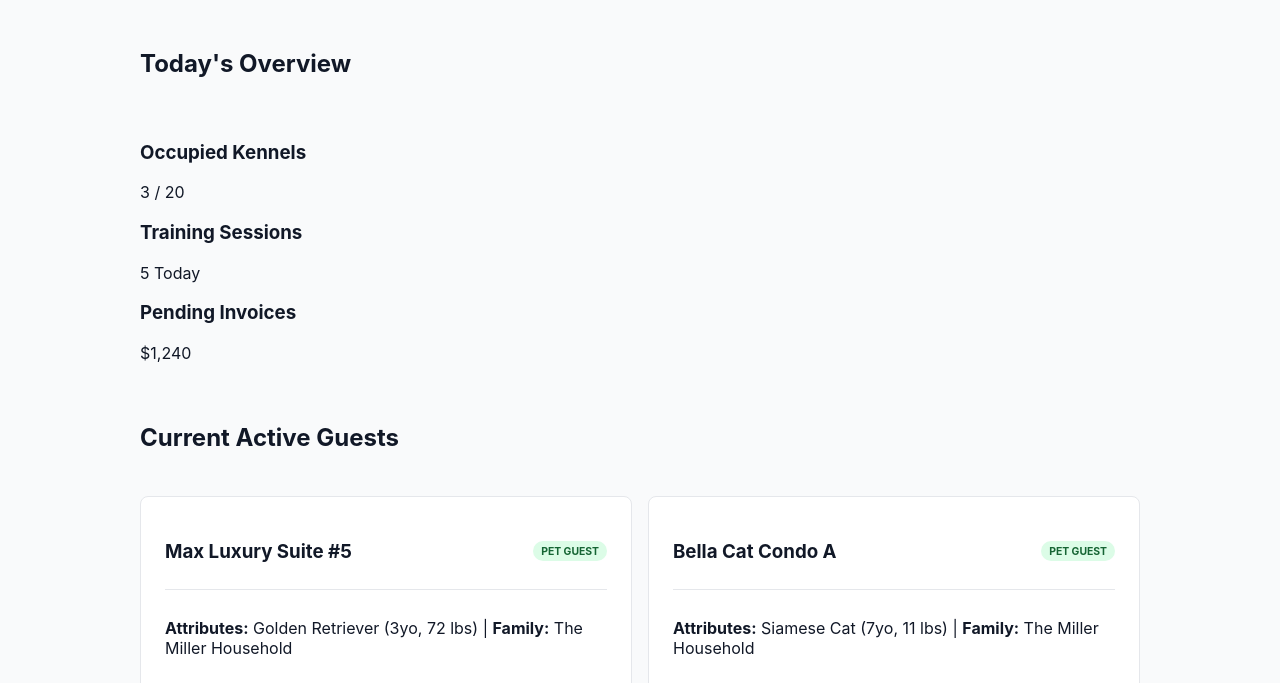
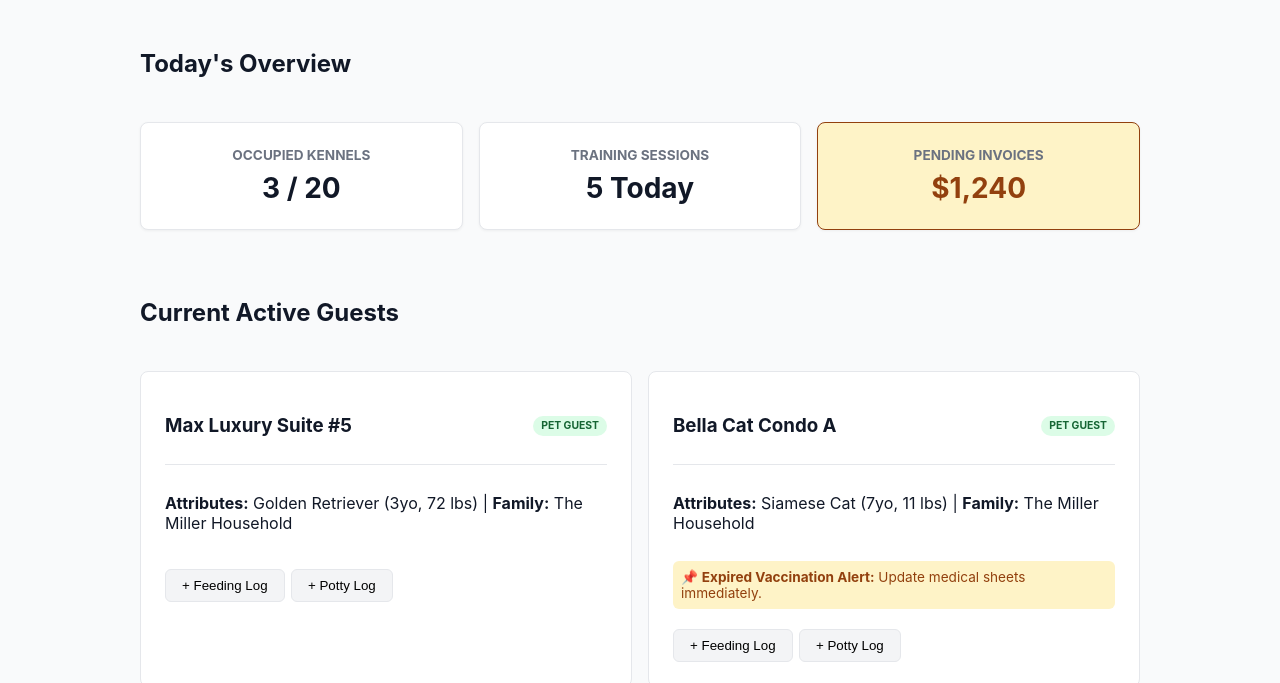
Before and after one commit to SphynxGitHub/barkboard, a plain HTML site: page index.html in a window 1280 px wide. Shown: the part 70-753 px from the top of the page. Drawn offline with Linux system fonts and the light colour scheme.

Commit message:
Update styles.css

```diff
--- a/styles.css
+++ b/styles.css
@@ -115,3 +115,12 @@
 .modal-content { background: white; padding: 2rem; border-radius: 0.5rem; width: 100%; max-width: 500px; display: flex; flex-direction: column; gap: 1rem; }
 .form-group { display: flex; flex-direction: column; gap: 0.25rem; }
 .modal-actions { display: flex; justify-content: flex-end; gap: 0.5rem; }
+
+/* Analytics Dashboard */
+.stats-grid { display: grid !important; grid-template-columns: repeat(auto-fit, minmax(220px, 1fr)) !important; gap: 1rem !important; margin-bottom: 1.5rem !important;}
+.stat-card { background: var(--surface) !important; padding: 1.5rem !important; border-radius: 0.5rem !important; border: 1px solid var(--border) !important; text-align: center !important;
+    box-shadow: 0 1px 3px rgba(0,0,0,0.05) !important;}
+.stat-card h3 { margin: 0 !important; font-size: 0.85rem !important; color: #6b7280 !important; text-transform: uppercase !important;}
+.stat-card p { margin: 0.5rem 0 0 0 !important; font-size: 1.75rem !important; font-weight: bold !important; color: var(--text) !important;}
+.stat-card.alert { background-color: var(--warning) !important; border-color: var(--warning-text) !important;}
+.stat-card.alert p { color: var(--warning-text) !important;}
```
